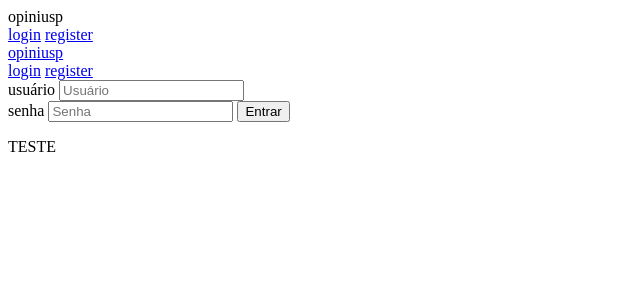
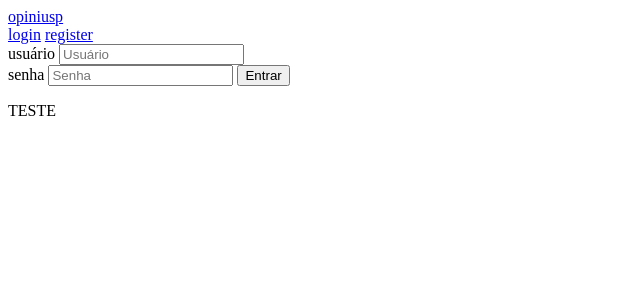
Before and after one commit to LuiFerreiraD/USPavalia, a Django app: page /accounts/login/ in a window 1280 px wide. Shown: the top 308 px of the page, without its empty margins (0-640 px from the left). Run offline with Django 3.2, Linux system fonts and the light colour scheme.

Commit message:
arrumando erros devido ao git

```diff
--- a/main/templates/main/base.html
+++ b/main/templates/main/base.html
@@ -3,54 +3,34 @@
     <meta charset="UTF-8" />
     <meta name="viewport" content="width=device-width, initial-scale=1.0" />
   </header>
+  <head>
+    <link rel="preconnect" href="https://fonts.gstatic.com" />
+    <link
+      href="https://fonts.googleapis.com/css2?family=Oswald&display=swap"
+      rel="stylesheet"
+    />
+  </head>
 
   <body>
     <div class="top">
       {% load static %}
       <link rel="stylesheet" href="{% static 'css/main.css' %}" />
-      <div class="logo">opiniusp</div>
-      {% if user.is_authenticated %}
-      <div class="user">{{user.username}}</div>
-      <a href="{% url 'accounts:logout' %}">Sair</a>
-      {% else %}
-      <a class="reg" href="{% url 'accounts:login' %}">login</a>
-      <a class="reg" href="{% url 'accounts:register' %}">register</a>
-      {% endif %}
-    </div>
-
-<head>
-  <link rel="preconnect" href="https://fonts.gstatic.com">
-  <link href="https://fonts.googleapis.com/css2?family=Oswald&display=swap" rel="stylesheet">
-  <html lang="en">
-  <meta charset="UTF-8" />
-  <meta name="viewport" content="width=device-width, initial-scale=1.0" />
-</head>
-
-<body>
-  <div class=top>
-    {% load static %}
-    <link rel="stylesheet" href="{% static 'css/main.css' %}">
-    <a class=reg href="{% url 'main:home' %}">
+      <a class="reg" href="{% url 'main:home' %}">
         <div class="logo">opiniusp</div>
       </a>
       {% if user.is_authenticated %}
       <div class="user">Bem Vindo, {{user.username}}</div>
-    <div class=regbox>
-      <a class=reg href="{% url 'accounts:logout' %}">sair</a>
+      <div class="regbox">
+        <a class="reg" href="{% url 'accounts:logout' %}">sair</a>
       </div>
       {% else %}
-    <div class=regbox>
-      <a class=reg href="{% url 'accounts:login' %}">login</a>
-      <a class=reg href="{% url 'accounts:register' %}">register</a>
+      <div class="regbox">
+        <a class="reg" href="{% url 'accounts:login' %}">login</a>
+        <a class="reg" href="{% url 'accounts:register' %}">register</a>
       </div>
       {% endif %}
     </div>
-  <div class=middle>
-    {% block content %} {% endblock %}
-  </div>
-  <div class=bottom>
-    TESTE
-  </div>
-
+    <div class="middle">{% block content %} {% endblock %}</div>
+    <div class="bottom">TESTE</div>
   </body>
 </html>
--- a/main/templates/main/disciplina.html
+++ b/main/templates/main/disciplina.html
@@ -34,9 +34,6 @@
   </form>
 </div>
 
-<<<<<<< HEAD
-{% endblock %}
-=======
 <form action="{% url 'main:add_review' disciplina.id%}" method="POST">
     {% csrf_token %}
 
@@ -100,4 +97,3 @@
   {% endif%} {% endfor %}
 </div>
 {% endblock %}
->>>>>>> afdf7bfacc476905179412c4c714c5dd7bcece7c
```
Also changed, not shown: main/views.py (+18 -6 lines), db.sqlite3. Lines whose indentation alone changed are shown as unchanged.
